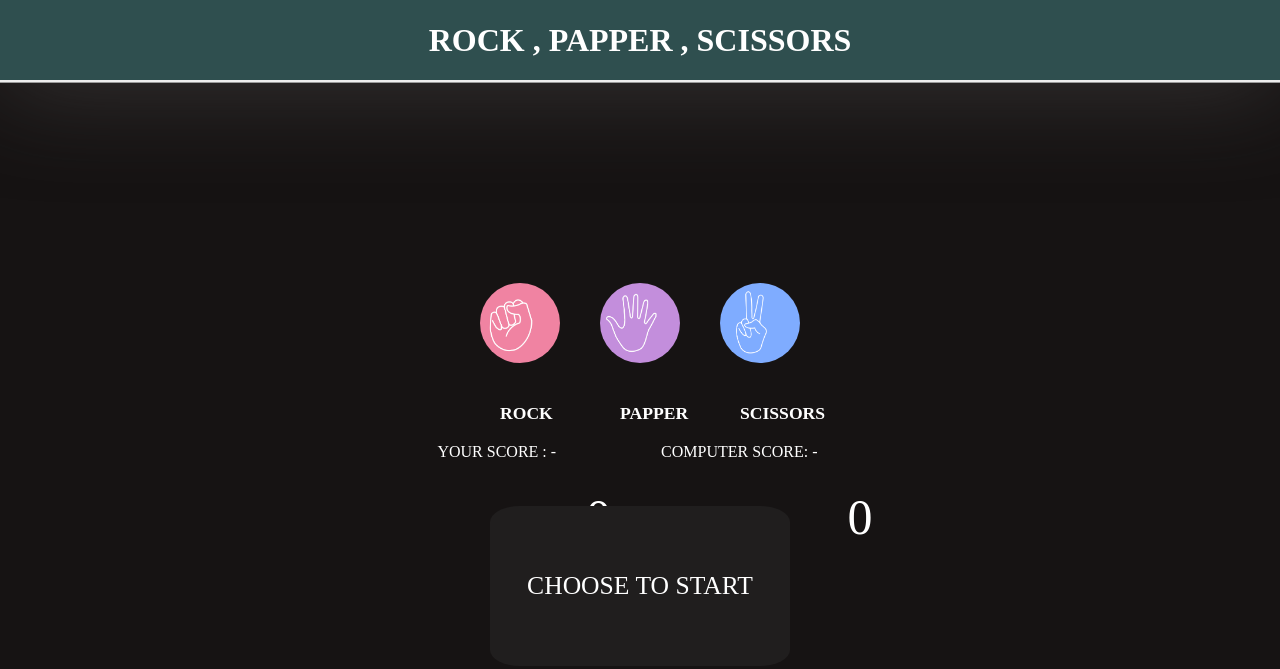
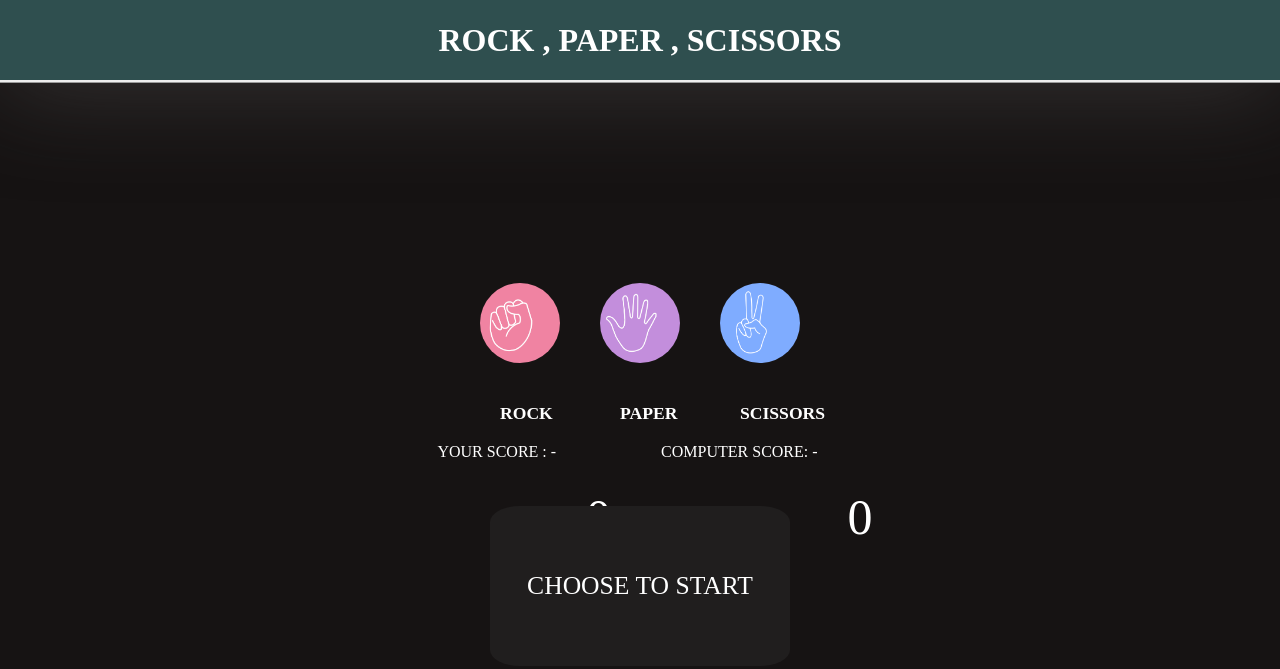
Before and after one commit to sehajrattan/first-java-script-project, a plain HTML site: page index.html in a window 1280 px wide. Drawn offline with Linux system fonts and the light colour scheme.

Commit message:
Update index.html

```diff
--- a/index.html
+++ b/index.html
@@ -8,11 +8,11 @@
     <link rel="stylesheet" href="https://cdnjs.cloudflare.com/ajax/libs/font-awesome/6.6.0/css/all.min.css" integrity="sha512-Kc323vGBEqzTmouAECnVceyQqyqdsSiqLQISBL29aUW4U/M7pSPA/gEUZQqv1cwx4OnYxTxve5UMg5GT6L4JJg==" crossorigin="anonymous" referrerpolicy="no-referrer" />
 </head>
 <body>
-    <div class="head_"><h1 class="heading"> ROCK , PAPPER , SCISSORS</h1>
+    <div class="head_"><h1 class="heading"> ROCK , PAPER , SCISSORS</h1>
     </div>
     <div class="main">
     <div class="obj" id="rock"><p class="txt1">ROCK</p></div>
-    <div class="obj" id="papper"><p class="txt1">PAPPER</p></div>
+    <div class="obj" id="papper"><p class="txt1">PAPER</p></div>
     <div class="obj" id="scissors"><p class="txt1">SCISSORS</p></div>
     </div>
     <div class="scores">
```
